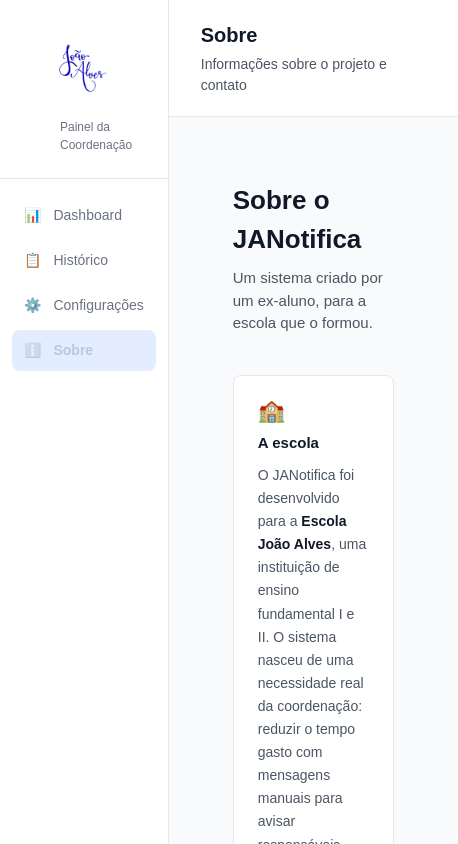
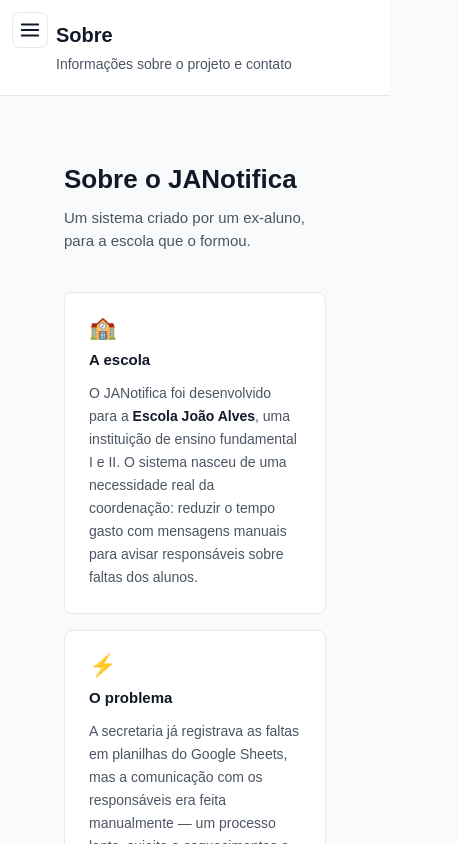
Before and after one commit to JAnotificacoes/JANotificacoes-frontend, a Next.js app: page /about in a window 390 px wide. Shown: the top 844 px of the page, 458 px wide, since content can reach past the window. Built offline with nearby package versions, Linux system fonts and the light colour scheme.

Commit message:
feat - Sidebar com SVG icons e drawer mobile

```diff
--- a/src/components/layout/SideBar.js
+++ b/src/components/layout/SideBar.js
@@ -1,30 +1,58 @@
 "use client";
 
+import { useState, useCallback } from "react";
 import Link from "next/link";
 import Image from "next/image";
 import { usePathname } from "next/navigation";
 import styles from "@/components/layout/sidebar.module.css";
 
+function Icon({ d, viewBox = "0 0 24 24" }) {
+  return (
+    <svg width="20" height="20" viewBox={viewBox} fill="none" stroke="currentColor" strokeWidth="2" strokeLinecap="round" strokeLinejoin="round" aria-hidden="true">
+      <path d={d} />
+    </svg>
+  );
+}
+
 const navItems = [
-  { href: "/dashboard", label: "Dashboard",      icon: "📊" },
-  { href: "/history",   label: "Histórico",       icon: "📋" },
-  { href: "/settings",  label: "Configurações",   icon: "⚙️" },
-  { href: "/about",     label: "Sobre",            icon: "ℹ️" },
+  { href: "/dashboard", label: "Dashboard",      icon: <Icon d="M3 9l9-7 9 7v11a2 2 0 0 1-2 2H5a2 2 0 0 1-2-2z" /> },
+  { href: "/history",   label: "Histórico",       icon: <Icon d="M14 2H6a2 2 0 0 0-2 2v16a2 2 0 0 0 2 2h12a2 2 0 0 0 2-2V8z M14 2v6h6 M16 13H8 M16 17H8 M10 9H8" /> },
+  { href: "/settings",  label: "Configurações",   icon: <Icon d="M12.22 2h-.44a2 2 0 0 0-2 2v.18a2 2 0 0 1-1 1.73l-.43.25a2 2 0 0 1-2 0l-.15-.08a2 2 0 0 0-2.73.73l-.22.38a2 2 0 0 0 .73 2.73l.15.1a2 2 0 0 1 1 1.72v.51a2 2 0 0 1-1 1.74l-.15.09a2 2 0 0 0-.73 2.73l.22.38a2 2 0 0 0 2.73.73l.15-.08a2 2 0 0 1 2 0l.43.25a2 2 0 0 1 1 1.73V20a2 2 0 0 0 2 2h.44a2 2 0 0 0 2-2v-.18a2 2 0 0 1 1-1.73l.43-.25a2 2 0 0 1 2 0l.15.08a2 2 0 0 0 2.73-.73l.22-.39a2 2 0 0 0-.73-2.73l-.15-.08a2 2 0 0 1-1-1.74v-.5a2 2 0 0 1 1-1.74l.15-.09a2 2 0 0 0 .73-2.73l-.22-.38a2 2 0 0 0-2.73-.73l-.15.08a2 2 0 0 1-2 0l-.43-.25a2 2 0 0 1-1-1.73V4a2 2 0 0 0-2-2z M12 20v0" /> },
+  { href: "/about",     label: "Sobre",            icon: <Icon d="M12 2C6.48 2 2 6.48 2 12s4.48 10 10 10 10-4.48 10-10S17.52 2 12 2z M12 16v-4 M12 8h.01" /> },
 ];
 
 export function Sidebar() {
+  const [isOpen, setIsOpen] = useState(false);
   const pathname = usePathname();
 
+  const close = useCallback(() => setIsOpen(false), []);
+
   return (
-    <aside className={styles.sidebar}>
+    <>
+      <button
+        className={styles.hamburger}
+        onClick={() => setIsOpen((v) => !v)}
+        aria-label={isOpen ? "Fechar menu" : "Abrir menu"}
+        aria-expanded={isOpen}
+      >
+        <svg width="22" height="22" viewBox="0 0 24 24" fill="none" stroke="currentColor" strokeWidth="2" strokeLinecap="round" aria-hidden="true">
+          {isOpen ? (
+            <path d="M18 6L6 18M6 6l12 12" />
+          ) : (
+            <path d="M3 12h18M3 6h18M3 18h18" />
+          )}
+        </svg>
+      </button>
 
+      {isOpen && <div className={styles.backdrop} onClick={close} aria-hidden="true" />}
+
+      <aside className={`${styles.sidebar} ${isOpen ? styles.sidebarOpen : ""}`}>
         <div className={styles.brand}>
           <div className={styles.brandMark}>
             <Image
               src="/logo.png"
-            alt="logo do Joao Alves"
-            placeholder="blur"
-            blurDataURL="..."
+              alt="Logo da Escola João Alves"
+              placeholder="empty"
               width={256}
               height={256}
               loading="eager"
@@ -40,6 +68,7 @@ export function Sidebar() {
               <Link
                 key={item.href}
                 href={item.href}
+                onClick={close}
                 className={`${styles.navItem} ${isActive ? styles.navItemActive : ""}`}
               >
                 <span>{item.icon}</span>
@@ -52,7 +81,7 @@ export function Sidebar() {
         <div className={styles.footer}>
           <p className={styles.footerText}>JANotifica v1.0.0</p>
         </div>
-
       </aside>
+    </>
   );
 }
--- a/src/components/layout/header.module.css
+++ b/src/components/layout/header.module.css
@@ -29,3 +29,9 @@
   align-items: center;
   gap: 0.75rem;
 }
+
+@media (max-width: 768px) {
+  .header {
+    padding-left: 3.5rem;
+  }
+}
--- a/src/components/layout/sidebar.module.css
+++ b/src/components/layout/sidebar.module.css
@@ -5,6 +5,7 @@
   border-right: 1px solid var(--color-border);
   display: flex;
   flex-direction: column;
+  flex-shrink: 0;
 }
 
 .brand {
@@ -72,3 +73,54 @@
   font-size: 0.75rem;
   color: var(--color-text-secondary);
 }
+
+/* ── Mobile ── */
+
+.hamburger {
+  display: none;
+}
+
+.backdrop {
+  display: none;
+}
+
+@media (max-width: 768px) {
+  .sidebar {
+    position: fixed;
+    top: 0;
+    left: 0;
+    height: 100vh;
+    z-index: 200;
+    transform: translateX(-100%);
+    transition: transform 0.3s ease;
+  }
+
+  .sidebarOpen {
+    transform: translateX(0);
+  }
+
+  .hamburger {
+    display: flex;
+    align-items: center;
+    justify-content: center;
+    position: fixed;
+    top: 0.75rem;
+    left: 0.75rem;
+    z-index: 300;
+    width: 2.25rem;
+    height: 2.25rem;
+    border: 1px solid var(--color-border);
+    border-radius: 0.5rem;
+    background-color: var(--color-surface);
+    color: var(--color-text-primary);
+    cursor: pointer;
+  }
+
+  .backdrop {
+    display: block;
+    position: fixed;
+    inset: 0;
+    z-index: 150;
+    background-color: rgba(0, 0, 0, 0.5);
+  }
+}
```
Lines whose indentation alone changed are shown as unchanged.
